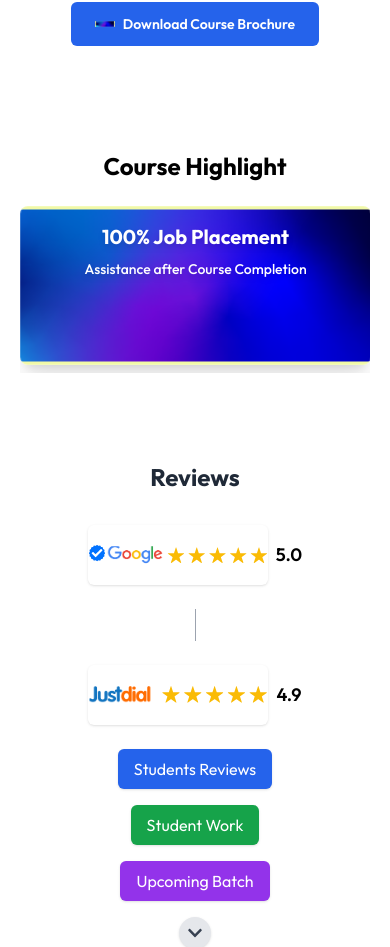
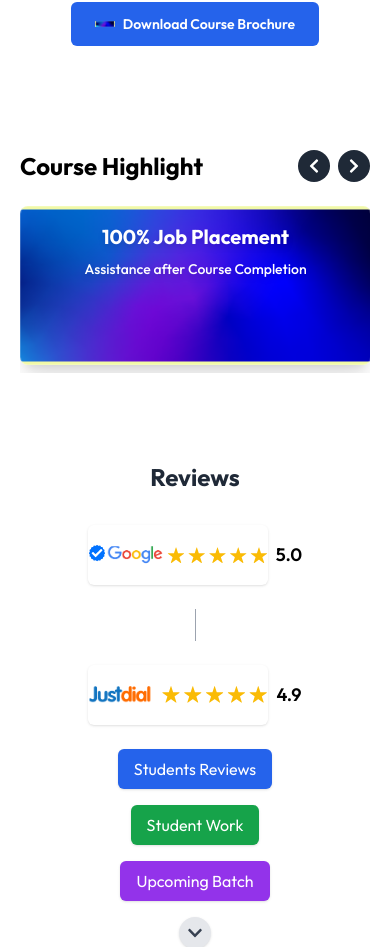
Before and after one commit to Rajumishra23/Anshika-digital, a React (Create React App) app: page / in a window 390 px wide. Shown: the part 4276-5223 px from the top of the page. Built offline with nearby package versions, Linux system fonts and the light colour scheme; a web font is replaced by a local one.

Commit message:
Updated layout for better responsive view

```diff
--- a/src/components/CourseHighlights.js
+++ b/src/components/CourseHighlights.js
@@ -135,11 +135,32 @@ export default function CourseHighlight() {
 
       {/* Mobile View */}
 <div className="block sm:hidden">
-        <h2 className="text-black text-2xl font-bold text-center mb-6">
+  {/* Heading + Arrows */}
+  <div className="flex items-center justify-between mb-6">
+    <h2 className="text-black text-2xl font-bold">
       Course Highlight
     </h2>
+    <div className="flex gap-2">
+      <button
+        className="p-2 bg-gray-800 rounded-full text-white hover:bg-gray-700"
+        onClick={() => scroll("left")}
+      >
+        <FaChevronLeft />
+      </button>
+      <button
+        className="p-2 bg-gray-800 rounded-full text-white hover:bg-gray-700"
+        onClick={() => scroll("right")}
+      >
+        <FaChevronRight />
+      </button>
+    </div>
+  </div>
 
-        <div className="flex overflow-x-auto gap-4 scroll-smooth no-scrollbar pb-2">
+  {/* Slider */}
+  <div
+    ref={sliderRef}
+    className="flex gap-4 overflow-x-hidden scroll-smooth pb-2"
+  >
     {courseHighlights.map((item, index) => {
       const isMultiLine = Array.isArray(item.subtitle);
 
@@ -178,6 +199,7 @@ export default function CourseHighlight() {
     })}
   </div>
 </div>
+
     </div>
   );
 }
--- a/src/components/Review.js
+++ b/src/components/Review.js
@@ -76,7 +76,7 @@ const ReviewSection = () => {
           <img
             src="/Image/gOFofM.svg"
             alt="Review Banner"
-            className="w-full h-[800px] object-cover rounded-lg mb-6"
+            className="w-[1000px] h-[1000px] object-cover rounded-lg mb-6"
           />
 
           {/* Software Covered Section Inside Same Box */}
```
Lines whose indentation alone changed are shown as unchanged.
